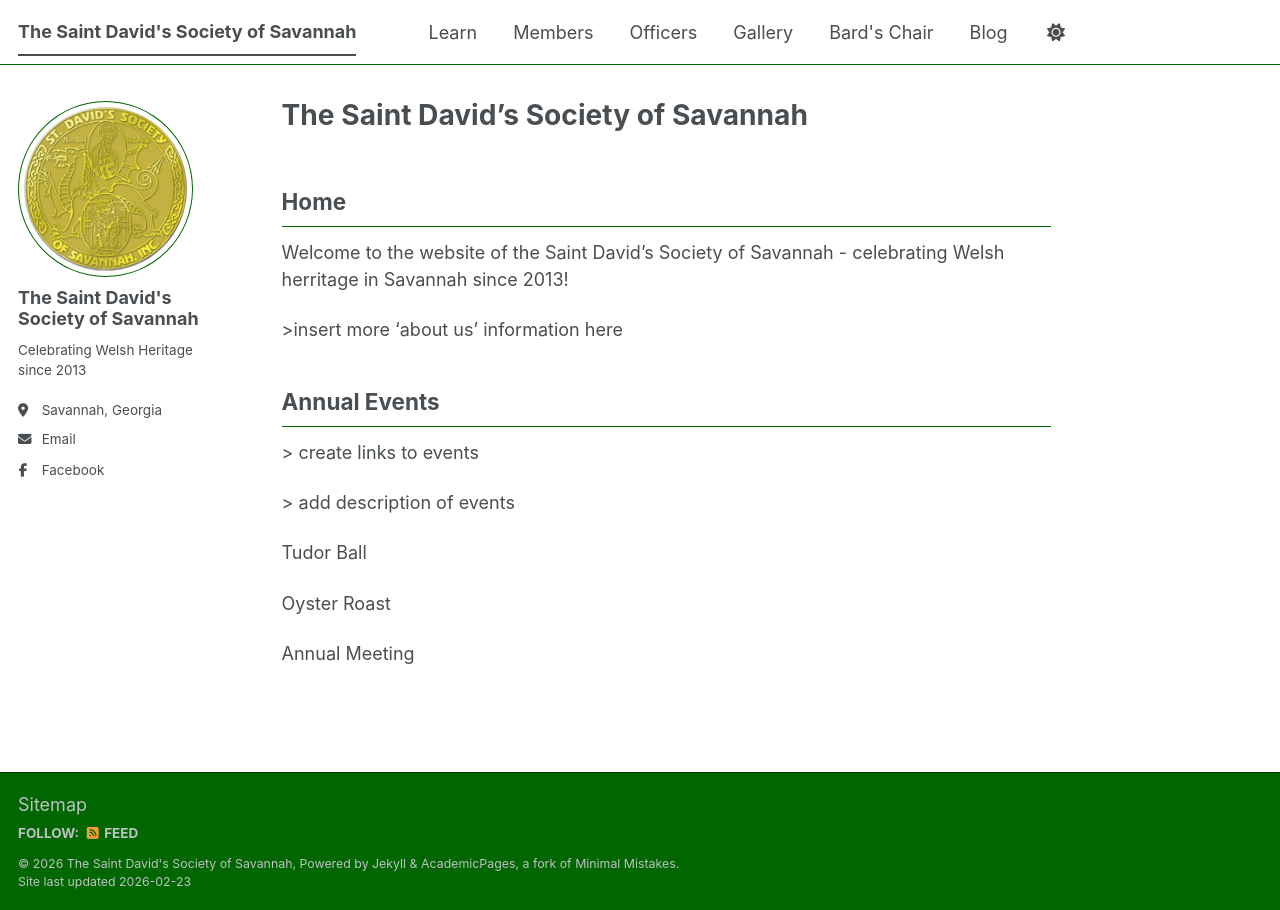
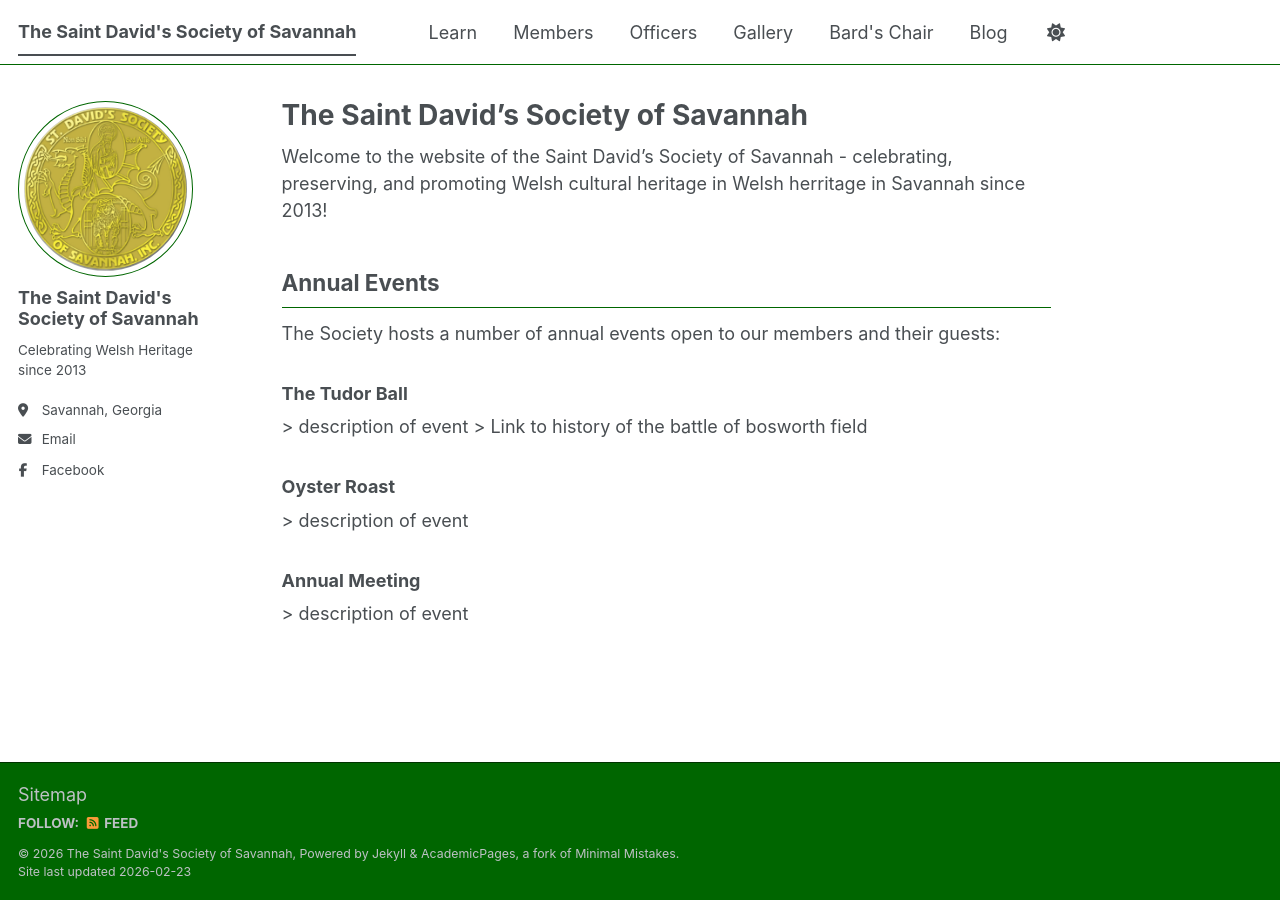
Before and after one commit to whancock6/sdss2, a Jekyll site: the page built from _pages/about.md, in a window 1280 px wide. Built offline with Jekyll 4.4.1, drawn with Linux system fonts in a browser that asks for light colours; a script bundle is joined from its source files by our own code; library files that are not in the unit come from our copies.

Commit message:
Update about.md

```diff
--- a/_pages/about.md
+++ b/_pages/about.md
@@ -6,19 +6,19 @@ redirect_from:
   - /about/
   - /about.html
 ---
-## Home
 
-Welcome to the website of the Saint David's Society of Savannah - celebrating Welsh herritage in Savannah since 2013!
+Welcome to the website of the Saint David's Society of Savannah - celebrating, preserving, and promoting ﻿Welsh cultural heritage in Welsh herritage in Savannah since 2013!
 
-\>insert more 'about us' information here
 ## Annual Events
 
-\> create links to events
+The Society hosts a number of annual events open to our members and their guests:
 
-\> add description of events
+### The Tudor Ball
+\> description of event
+\> Link to history of the battle of bosworth field
 
-Tudor Ball
+### Oyster Roast
+\> description of event
 
-Oyster Roast
-
-Annual Meeting
+### Annual Meeting
+\> description of event
```
